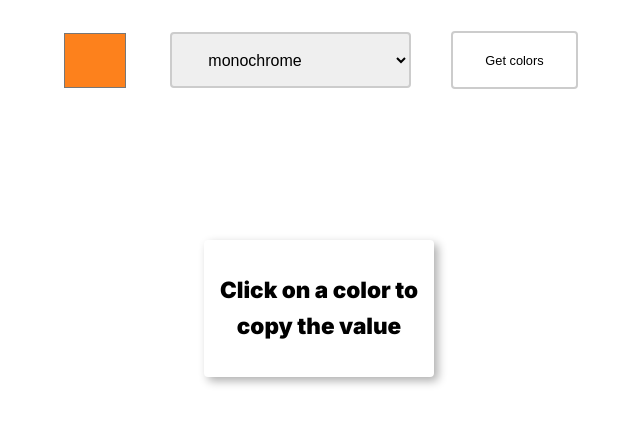
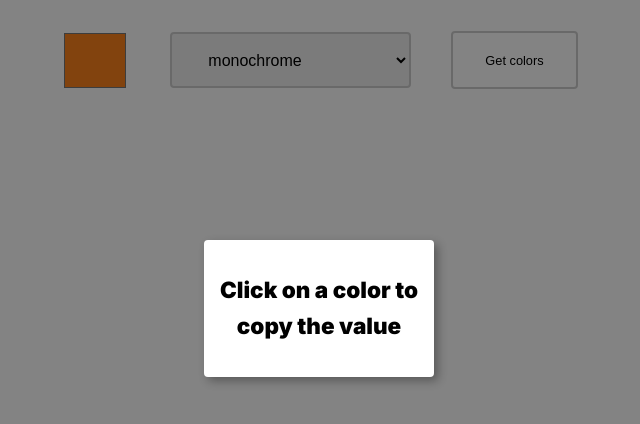
Before and after one commit to CarlEvaristo/color-scheme-generator, a plain HTML site: page index.html in a window 1280 px wide. Shown: the whole page, without its empty margins (321-961 px from the left). Drawn offline with Linux system fonts and the light colour scheme; no server answers.

Commit message:
final commit

```diff
--- a/styles.css
+++ b/styles.css
@@ -96,7 +96,7 @@ select {
     bottom:0px;
     left:0px;
     right:0px;
-    background: rgba(0, 0, 0, 0.488);
+    background: #00000000;
     z-index:1000;
 }
 
@@ -106,7 +106,7 @@ select {
         padding:1.05em 2em;
     }
     #overlay {
-        background: #00000000;
+        background: rgba(0, 0, 0, 0.488);
     }
     #modal {
         max-width: 18vw;
```
